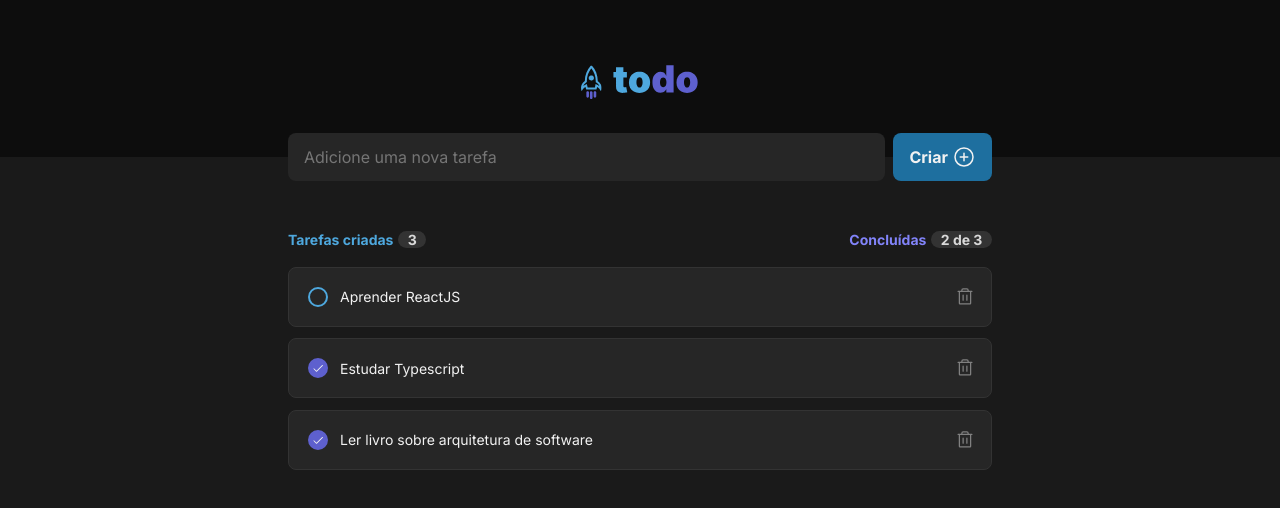
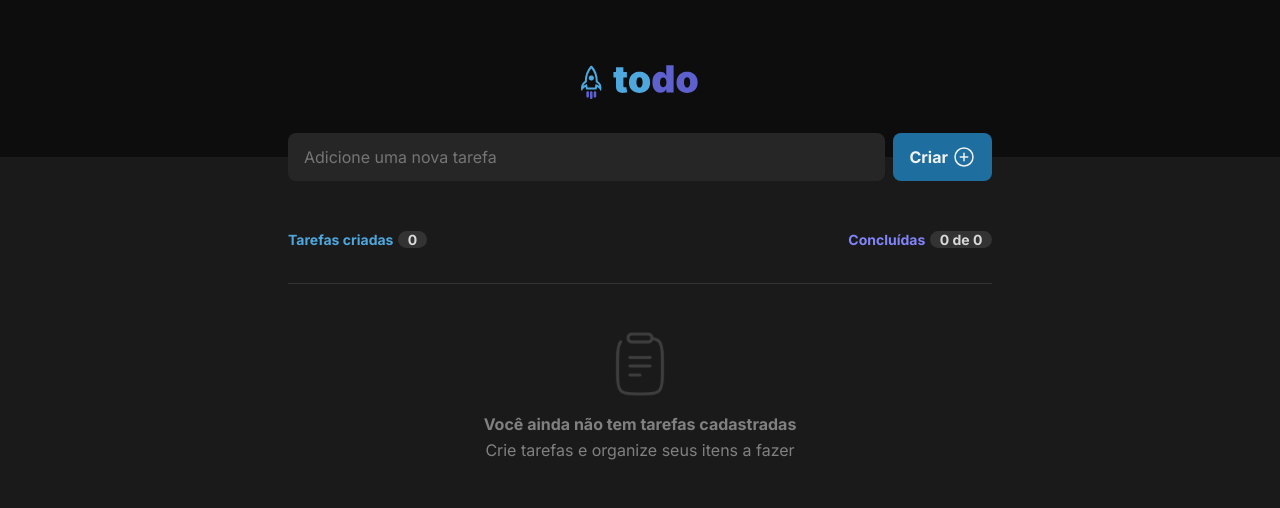
Before and after one commit to rafaalberto/todo-list, a React (Vite) app: page / in a window 1280 px wide. Shown: the top 508 px of the page. Built offline with nearby package versions, Linux system fonts and the light colour scheme.

Commit message:
add functions to insert and delete tasks by reactjs

```diff
--- a/src/components/task/InsertTask.tsx
+++ b/src/components/task/InsertTask.tsx
@@ -1,14 +1,34 @@
 import { PlusCircle } from '@phosphor-icons/react'
+import { ChangeEvent, FormEvent, useState } from 'react'
 import styles from './InsertTask.module.css'
 
-export function InsertTask() {
+interface InsertTaskProps {
+    onInsertTask: (text: string) => void
+}
+
+export function InsertTask({ onInsertTask }: InsertTaskProps) {
+
+    const [inputNewTask, setInputNewTask] = useState('')
+
+    function handleNewTask(event: ChangeEvent<HTMLInputElement>) {
+        setInputNewTask(event.target.value)
+    }
+
+    function handleInsertNewTask(event: FormEvent) {
+        event.preventDefault()
+        onInsertTask(inputNewTask)
+        setInputNewTask('')
+    }
+
     return (
         <div>
-            <form className={styles.taskForm}>
+            <form className={styles.taskForm} onSubmit={handleInsertNewTask}>
                 <input
                     type="text"
                     name="new-task"
                     placeholder="Adicione uma nova tarefa"
+                    onChange={handleNewTask}
+                    value={inputNewTask}
                 />
 
                 <footer>
--- a/src/components/task/Task.module.css
+++ b/src/components/task/Task.module.css
@@ -2,38 +2,6 @@
     border-radius: 8px;
 }
 
-.taskHeader {
+.taskList {
     padding: 1rem 0;
 }
-
-.infoTask {
-    display: flex;
-    flex: 1;
-    align-items: center;
-    justify-content: space-between;
-    margin-top: 3rem;
-}
-
-.infoTask aside:first-child {
-    color: var(--blue);
-}
-
-.infoTask aside:last-child {
-    color: var(--purple);
-}
-
-.infoTask aside strong {
-    font-size: 0.875rem;
-    line-height: 1.6;
-    margin-right: 0.3rem;
-}
-
-.infoTask aside span {
-    background: var(--gray-400);
-    color: var(--gray-200);
-    font-size: 0.875rem;
-    line-height: 1.6;
-    border-radius: 16px;
-    font-weight: bold;
-    padding: 0 0.6rem;
-}
--- a/src/components/task/Task.tsx
+++ b/src/components/task/Task.tsx
@@ -1,11 +1,13 @@
 
 import { EmptyTask } from './EmptyTask'
 import { InsertTask } from './InsertTask'
+import { TaskHeader } from './TaskHeader'
 import { TaskItem } from './TaskItem'
 
+import { useState } from 'react'
 import styles from './Task.module.css'
 
-interface ITask {
+export interface ITask {
     id: number,
     text: string,
     isChecked: boolean
@@ -13,36 +15,44 @@ interface ITask {
 
 export function Task() {
 
-    const tasks: ITask[] = [
-        {id: 1, text: "Aprender ReactJS", isChecked: false},
-        {id: 2, text: "Estudar Typescript", isChecked: true},
-        {id: 3, text: "Ler livro sobre arquitetura de software", isChecked: true},
-    ]
+    const [tasks, setTasks] = useState<ITask[]>([])
 
     const tasksCounter: number = tasks.length
     const checkedTasks: number = tasks.filter(task => (task.isChecked)).length
 
+    function insertNewTask(text: string) {
+        const newTask: ITask = {
+            id: new Date().getTime(),
+            text: text,
+            isChecked: false
+        }
+        setTasks((state) => [...state, newTask])
+    }
+
+    function deleteTask(id: number) {
+        const filteredTasks = tasks.filter(task => {
+            return task.id !== id
+        })
+        setTasks(filteredTasks)
+    }
+
     return (
         <article className={styles.task}>
-            <InsertTask />
-            <header className={styles.infoTask}>
-                <aside>
-                    <strong>Tarefas criadas</strong>
-                    <span>{tasksCounter}</span>
-                </aside>
-                <aside>
-                    <strong>Concluídas</strong>
-                    <span>{`${checkedTasks} de ${tasksCounter}`}</span>
-                </aside>
-            </header>
-            <div className={styles.taskHeader}>
+            <InsertTask
+                onInsertTask={insertNewTask}
+            />
+            <TaskHeader
+                tasksCounter={tasksCounter}
+                checkedTasks={checkedTasks}
+            />
+            <div className={styles.taskList}>
                 {tasks.length > 0 ? (
                     tasks.map(task => {
                         return (
-                            <TaskItem key={task.id}
-                                id={task.id}
-                                text={task.text}
-                                isChecked={task.isChecked}
+                            <TaskItem
+                                key={task.id}
+                                data={task}
+                                onDeleteTask={deleteTask}
                             />
                         )
                     })
--- /dev/null
+++ b/src/components/task/TaskHeader.module.css
@@ -0,0 +1,31 @@
+.infoTask {
+    display: flex;
+    flex: 1;
+    align-items: center;
+    justify-content: space-between;
+    margin-top: 3rem;
+}
+
+.infoTask aside:first-child {
+    color: var(--blue);
+}
+
+.infoTask aside:last-child {
+    color: var(--purple);
+}
+
+.infoTask aside strong {
+    font-size: 0.875rem;
+    line-height: 1.6;
+    margin-right: 0.3rem;
+}
+
+.infoTask aside span {
+    background: var(--gray-400);
+    color: var(--gray-200);
+    font-size: 0.875rem;
+    line-height: 1.6;
+    border-radius: 16px;
+    font-weight: bold;
+    padding: 0 0.6rem;
+}
--- /dev/null
+++ b/src/components/task/TaskHeader.tsx
@@ -0,0 +1,21 @@
+import styles from './TaskHeader.module.css'
+
+interface TaskHeaderProps {
+    tasksCounter: number,
+    checkedTasks: number
+}
+
+export function TaskHeader({ tasksCounter, checkedTasks }: TaskHeaderProps) {
+    return (
+        <header className={styles.infoTask}>
+            <aside>
+                <strong>Tarefas criadas</strong>
+                <span>{tasksCounter}</span>
+            </aside>
+            <aside>
+                <strong>Concluídas</strong>
+                <span>{`${checkedTasks} de ${tasksCounter}`}</span>
+            </aside>
+        </header>
+    )
+}
--- a/src/components/task/TaskItem.tsx
+++ b/src/components/task/TaskItem.tsx
@@ -1,30 +1,34 @@
 import { Check, Trash } from '@phosphor-icons/react'
 
+import { ITask } from './Task'
 import styles from './TaskItem.module.css'
 
 interface TaskItemProps {
-    id: number
-    text: string
-    isChecked: boolean
+    data: ITask,
+    onDeleteTask: (id: number) => void
 }
 
-export function TaskItem({ id, text, isChecked } : TaskItemProps) {
+export function TaskItem({ data, onDeleteTask }: TaskItemProps) {
 
-    const checkboxClassName = isChecked ? styles['checkbox-checked'] : styles['checkbox-unchecked']
+    const checkboxClassName = data.isChecked ? styles['checkbox-checked'] : styles['checkbox-unchecked']
+
+    function handleDeleteTask() {
+        onDeleteTask(data.id)
+    }
 
     return (
         <div className={styles.taskItemContent}>
             <div>
-                <label htmlFor={`checkbox_${id}`}>
-                    <input readOnly type="checkbox" id={`checkbox_${id}`} />
+                <label htmlFor={`checkbox_${data.id}`}>
+                    <input readOnly type="checkbox" id={`checkbox_${data.id}`} />
                     <span className={`${styles.checkbox} ${checkboxClassName}`}>
-                        {isChecked && <Check size={12} />}
+                        {data.isChecked && <Check size={12} />}
                     </span>
-                    <p>{text}</p>
+                    <p>{data.text}</p>
                 </label>
             </div>
-            <button title="Delete task">
-               <Trash size={20} />
+            <button title="Delete task" onClick={handleDeleteTask}>
+                <Trash size={20} />
             </button>
         </div>
     )
```
